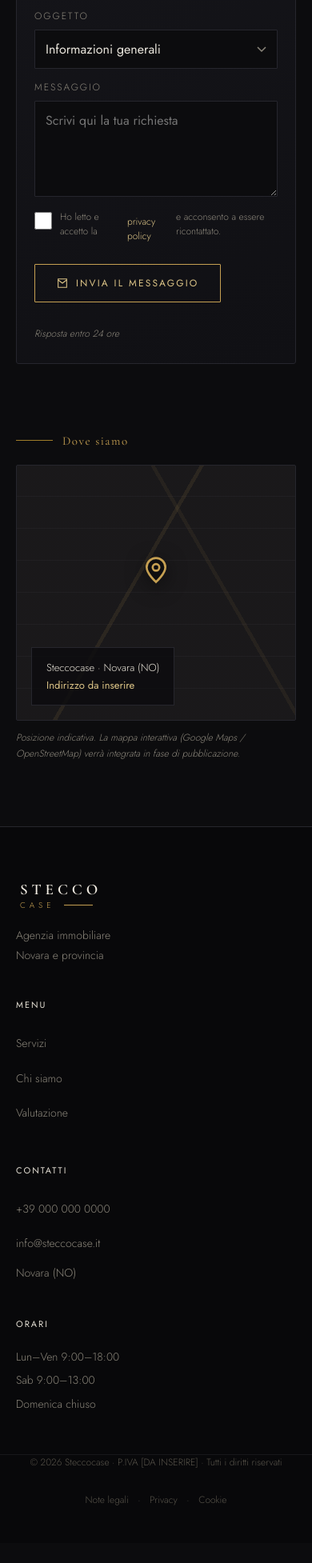
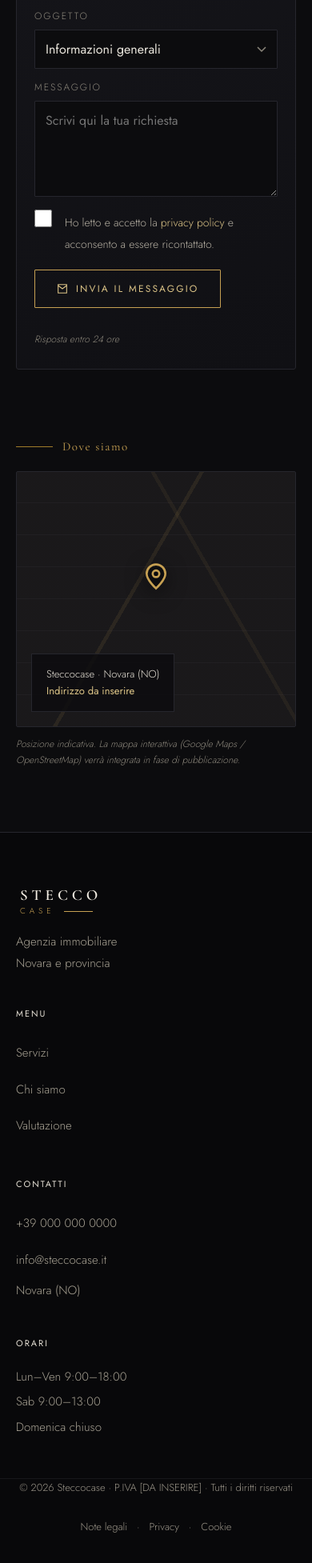
Before and after one commit to riccardoferolo/SteccoCase, a plain HTML site: page contatti.html in a window 390 px wide. Shown: the part 1293-3247 px from the top of the page at 80% size. Before the commit the page ends 3222 px from the top, so only its background shows below. Drawn offline with Linux system fonts and the light colour scheme.

Commit message:
Telefono: piè di pagina leggibile, consenso privacy, testi legali

```diff
--- a/contatti.html
+++ b/contatti.html
@@ -166,6 +166,10 @@ footer{background:#08080a;border-top:1px solid var(--ink-line);padding:66px 0 32
 @media(prefers-reduced-motion:reduce){ html{scroll-behavior:auto} .reveal{opacity:1;transform:none;transition:none} *{animation:none!important} }
 @media (max-width:760px){
 label{font-size:12px!important}
+.legal p,.legal li,.legal dd,.legal dt{font-size:15px!important;line-height:1.7}
+.foot p,.foot a,.foot .desc{color:#a8a294!important;font-size:15px}
+.copy,.copy a{color:#9a9488!important;font-size:13px;line-height:1.7}
+.copy{justify-content:center;text-align:center}
 .drawer .btn{font-family:var(--sans);font-size:13px;letter-spacing:.18em;padding:16px 30px;align-self:center;text-align:center;margin-top:22px}
 .k{font-size:11px!important}
 .eyebrow{font-size:11.5px!important}
@@ -174,8 +178,9 @@ label{font-size:12px!important}
 .socials a{width:48px;height:48px}
 .menu-toggle{padding:13px 9px}
 input,select,textarea{font-size:16px!important}
-input[type=checkbox]{width:22px;height:22px;flex:none}
-.consent{display:flex;gap:10px;align-items:flex-start;line-height:1.5}
+input[type=checkbox]{width:22px;height:22px}
+.consent{display:block;position:relative;padding-left:38px;line-height:1.55;color:#b5afa2;font-size:14px!important}
+.consent input{position:absolute;left:0;top:0;margin:0}
 .consent a{padding:6px 0;display:inline-block}
 .btn,button[type=submit]{min-height:48px}
 footer a{display:inline-block;padding:7px 0}
```
Also changed, not shown: cookie.html (+7 -2 lines), index.html (+7 -2 lines), note-legali.html (+7 -2 lines), privacy.html (+7 -2 lines), valutazione.html (+7 -2 lines).
